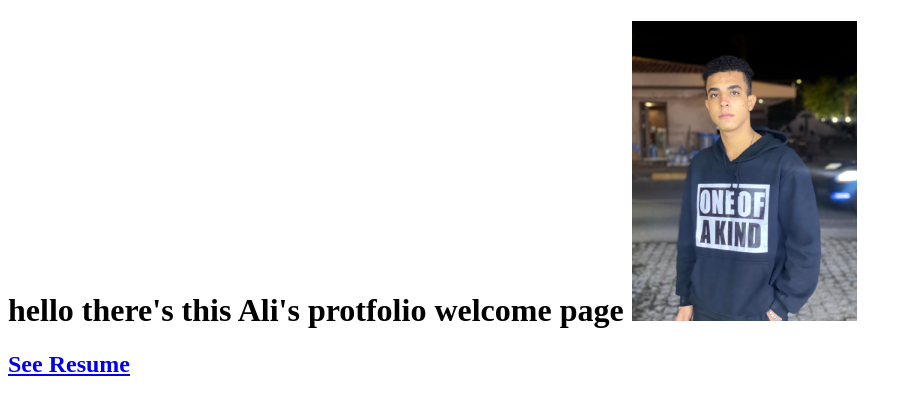
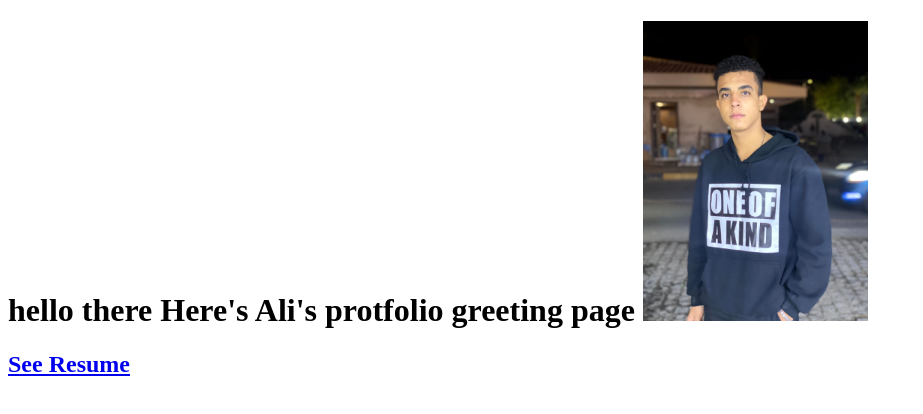
Before and after one commit to ALIAHMEDSAKR/capstone_project-portfilo, a plain HTML site: page index.html in a window 1280 px wide. Shown: the whole page, without its empty margins (0-923 px from the left). Drawn offline with Linux system fonts and the light colour scheme.

Commit message:
Update index.html

```diff
--- a/index.html
+++ b/index.html
@@ -6,9 +6,7 @@
     <title>My Resume</title>
 </head>
 <body>
-    <h1>hello there's
-        this Ali's protfolio
-        welcome page
+    <h1>hello there Here's Ali's protfolio greeting page
         <img height="300px" src="./profile pic/profilepicture.jpg" alt="ali's profile picture">
         <h2><a href="./resume.html">See Resume</a></h2>
     </h1>
```
